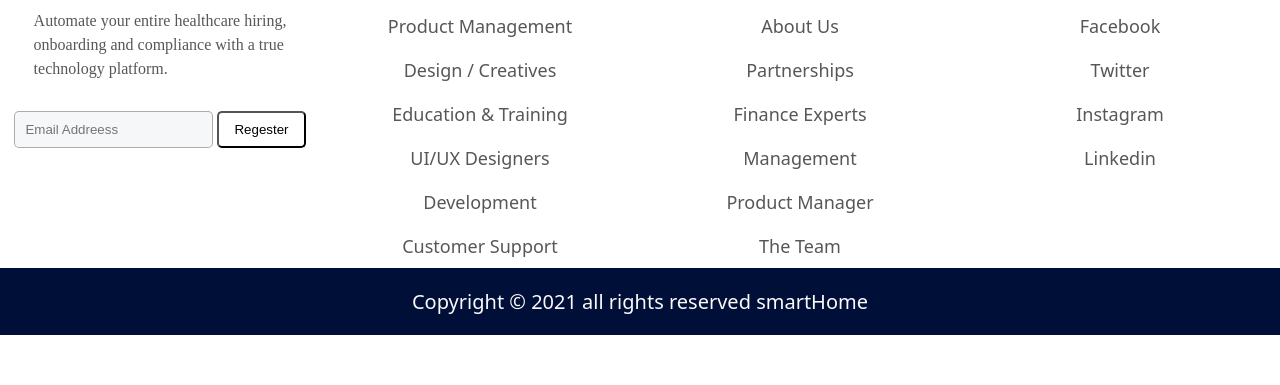
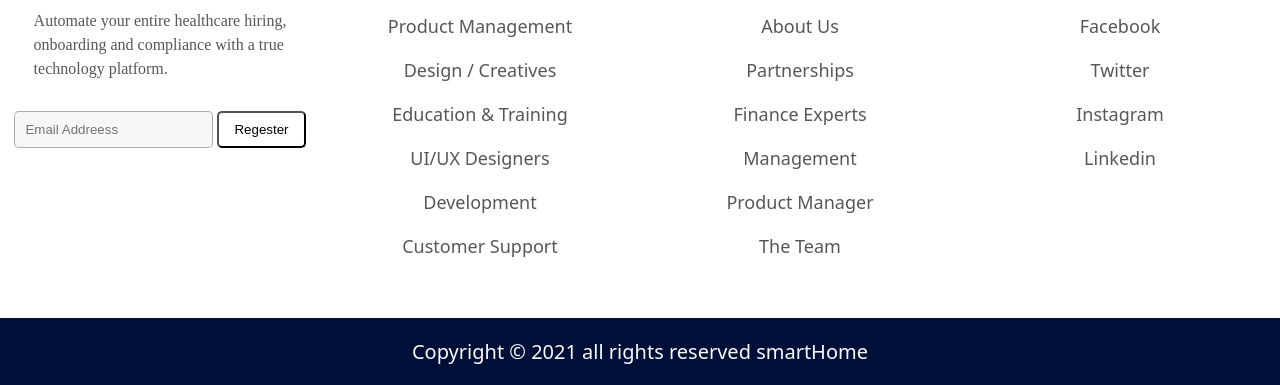
Before and after one commit to Mhboolor/SmartHome, a plain HTML site: page index.html in a window 1280 px wide. Shown: the part 6758-7143 px from the top of the page. Before the commit the page ends 7103 px from the top, so only its background shows below. Drawn offline with Linux system fonts and the light colour scheme.

Commit message:
add style

```diff
--- a/css/style.css
+++ b/css/style.css
@@ -506,7 +506,7 @@ a{
     text-align: center;
     font-size: 20px;
     font-weight: 400;
-    margin: 0px 0 10px;
+    margin: 50px 0 0px;
     padding: 20px;
     color: var(--white-color);
 }
```
